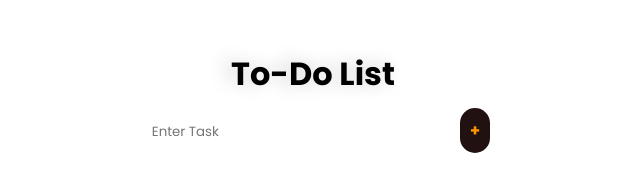
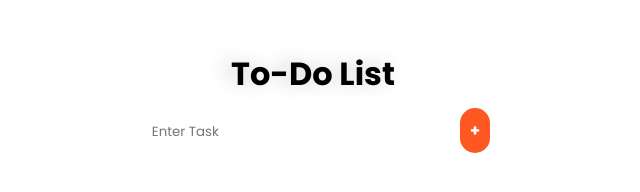
Before and after one commit to saadhn4/todo-list, a plain HTML site: page index.html in a window 1280 px wide. Shown: the whole page, without its empty margins (327-967 px from the left). Drawn offline with Linux system fonts and the light colour scheme.

Commit message:
changed button

```diff
--- a/style.css
+++ b/style.css
@@ -42,6 +42,6 @@ body {
   border-radius: 50px;
   padding: 10px;
   font-weight: bold;
-  color: #FF9500;
-  background-color: #211;
+  color: #FFFFFf;
+  background-color: #FF5722;
 }
```
